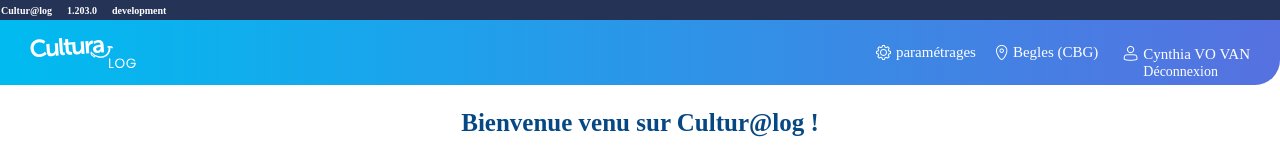
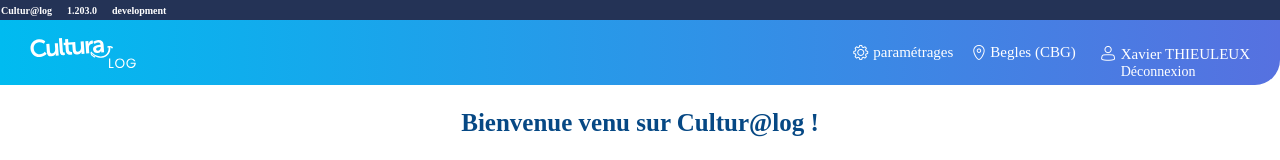
Before and after one commit to pitbull3333/premierprojet, a React (Vite) app: page / in a window 1280 px wide. Shown: the top 160 px of the page. Built offline with nearby package versions, Linux system fonts and the light colour scheme; no server answers.

Commit message:
deploiment

```diff
--- a/package.json
+++ b/package.json
@@ -8,7 +8,8 @@
     "preprod": "vite --mode preproduction",
     "build": "tsc -b && vite build",
     "lint": "eslint .",
-    "preview": "vite preview"
+    "preview": "vite preview",
+    "deploy": "gh-pages -d dist"
   },
   "dependencies": {
     "@emotion/react": "^11.14.0",
@@ -33,6 +34,7 @@
     "eslint": "^9.25.0",
     "eslint-plugin-react-hooks": "^5.2.0",
     "eslint-plugin-react-refresh": "^0.4.19",
+    "gh-pages": "^6.3.0",
     "globals": "^16.0.0",
     "typescript": "~5.8.3",
     "typescript-eslint": "^8.30.1",
--- a/src/core/translation/translations/fr/common.json
+++ b/src/core/translation/translations/fr/common.json
@@ -3,7 +3,7 @@
     "preproduction":"preproduction",
     "parametrages":"paramétrages",
     "magasin":"Begles (CBG)",
-    "user":"Cynthia VO VAN",
+    "user":"Xavier THIEULEUX",
     "deconnexion":"Déconnexion",
     "titre":"Bienvenue venu sur Cultur@log !",
     "receptions":"receptions",
--- a/vite.config.ts
+++ b/vite.config.ts
@@ -11,6 +11,7 @@
 // https://vite.dev/config/
 export default defineConfig({
   server:{port:3000},
+  base: '/premierprojet/',
   plugins: [react()],
   define: {
     __APP_VERSION__: JSON.stringify(pkg.version),
```
Also changed, not shown: 1 other file (tests, documents, lock files or other folders).
